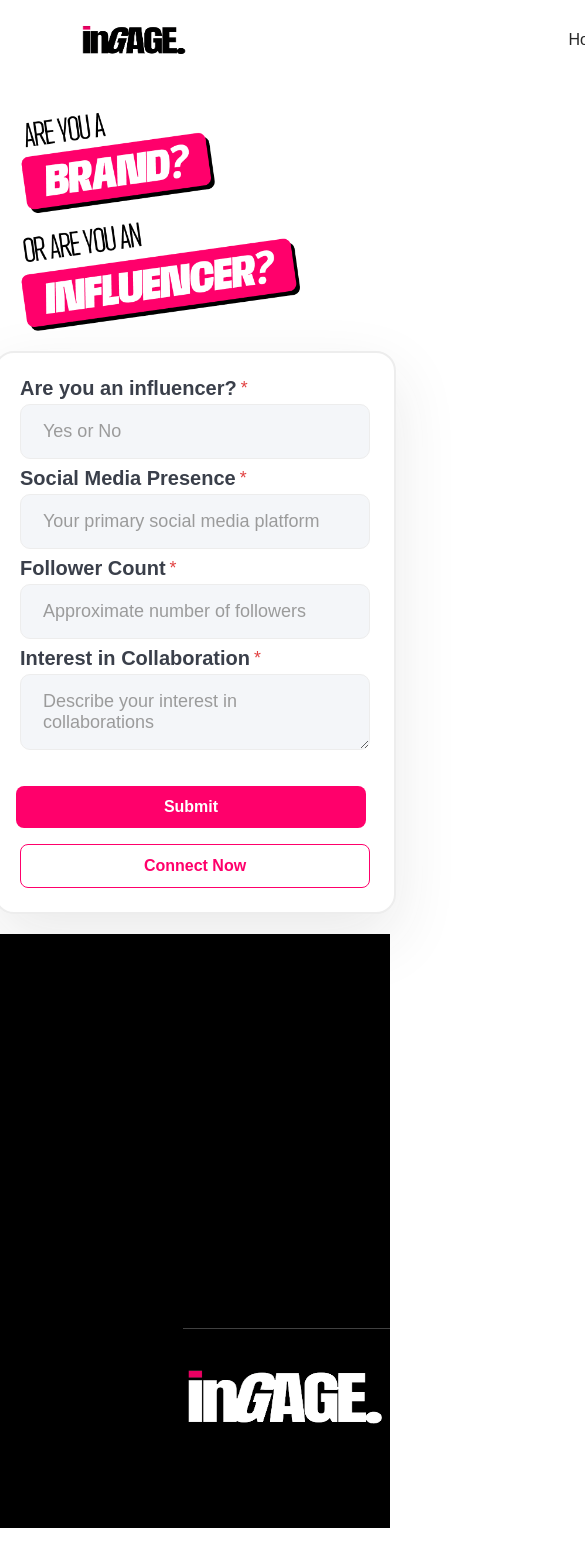
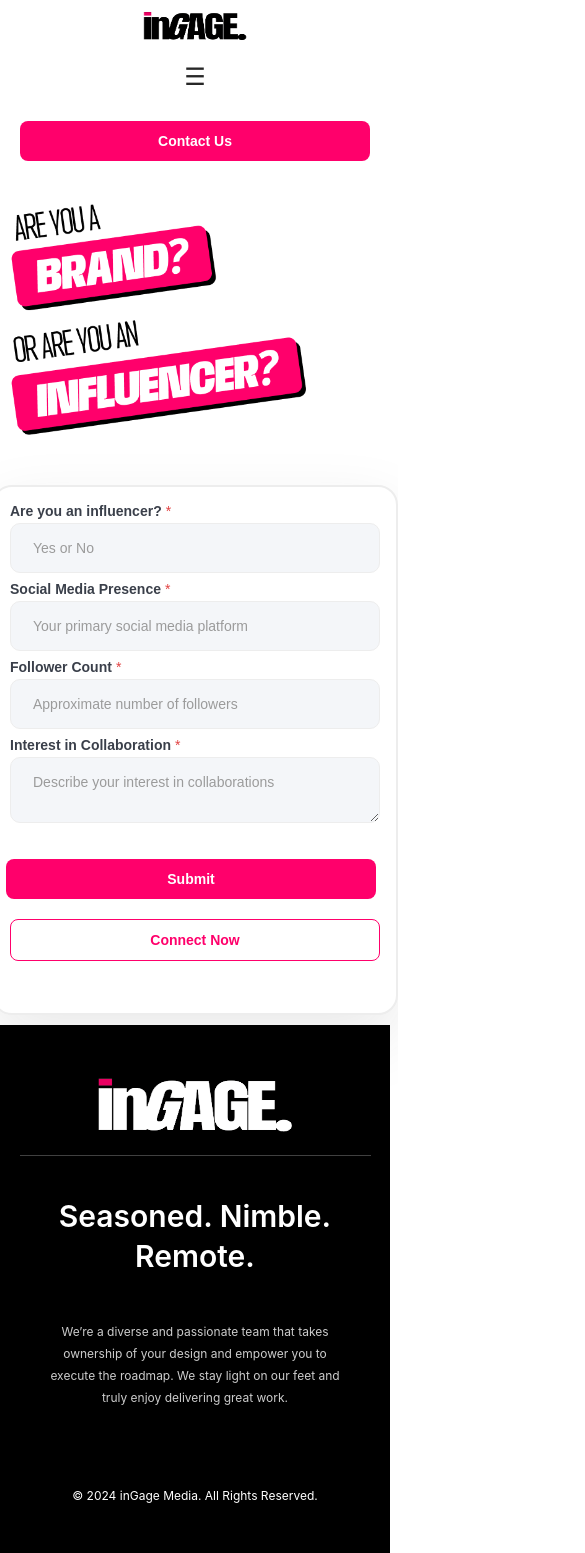
Before and after one commit to ashishmohapatra240/InGage-Frontend, a React (Create React App) app: page / in a window 390 px wide. Shown: the top 1553 px of the page, 585 px wide, since content can reach past the window. Before the commit the page ends 1528 px from the top, so only its background shows below. Built offline with nearby package versions, Linux system fonts and the light colour scheme; the HTML template or start-up script is replaced by a standard one.

Commit message:
added responsiveness in landing page and components

```diff
--- a/src/components/Footer/Footer.module.css
+++ b/src/components/Footer/Footer.module.css
@@ -1,14 +1,18 @@
-/* Footer.module.css */
-html, body {
+html,
+body {
   margin: 0;
   padding: 0;
 }
 
 .footerContainer {
   width: 100%;
-  height: 594px;
+  height: auto;
   position: relative;
   background: white;
+  padding: 50px 0;
+  display: flex;
+  justify-content: center;
+  align-items: center;
 }
 
 .blackBackground {
@@ -16,77 +20,80 @@ html, body {
   height: 100%;
   position: absolute;
   background: black;
+  top: 0;
 }
 
 .footerContent {
-  width: 1074px;
-  height: 393px;
-  position: absolute;
-  left: 183px;
-  top: 100px;
+  width: 90%;
+  max-width: 1074px;
+  min-height: 393px;
+  margin: auto;
+  position: relative;
+  display: flex;
+  flex-direction: column;
+  align-items: center;
 }
 
 .logo {
   width: 203.68px;
   height: 60px;
-  position: absolute;
-  left: 0;
-  top: 333px;
+  margin-top: auto;
 }
 
 .divider {
   width: 100%;
   height: 1px;
-  position: absolute;
-  top: 294px;
   background: rgba(255, 255, 255, 0.25);
+  margin: 20px 0;
 }
 
 .title {
-  position: absolute;
-  left: 285px;
-  top: 0;
   color: white;
   font-size: 40px;
-  font-family: 'Gilroy', sans-serif;
   font-weight: 600;
   line-height: 56px;
   text-align: center;
+  margin-top: 20px;
 }
 
 .description {
-  width: 659px;
-  position: absolute;
-  left: 207px;
-  top: 76px;
   color: rgba(255, 255, 255, 0.8);
   font-size: 14px;
-  font-family: 'Gilroy', sans-serif;
-  font-weight: 400;
   line-height: 22px;
   text-align: center;
+  padding: 0 20px;
+  margin: 20px 0;
 }
 
 .buttonGroup {
-  width: 242px;
-  height: 34px;
-  position: absolute;
-  left: 416px;
-  top: 160px;
   display: flex;
   justify-content: space-between;
+  width: 100%;
+  max-width: 242px;
+  margin: 20px 0;
 }
 
 .footerText {
-  position: absolute;
-  left: 402px;
-  top: 356px;
   color: white;
   font-size: 14px;
-  font-family: 'Gilroy', sans-serif;
-  font-weight: 400;
   line-height: 14px;
   text-align: center;
+  margin-top: 20px;
 }
 
-/* Add styles for buttons and social icons as needed */
+@media (max-width: 768px) {
+  .title {
+    font-size: 30px;
+    line-height: 40px;
+  }
+
+  .description,
+  .footerText {
+    font-size: 12px;
+  }
+
+  .buttonGroup {
+    flex-direction: column;
+    gap: 10px;
+  }
+}
--- a/src/components/Form/Form.module.css
+++ b/src/components/Form/Form.module.css
@@ -1,5 +1,4 @@
 :root {
-
   --background-color: #F4F6F9;
   --border-color: #EDEDED;
   --primary-text-color: #09101D;
@@ -20,7 +19,7 @@
   flex-direction: column;
   align-items: stretch;
   justify-content: space-between;
-  padding: 32px;
+  padding: var(--padding-md);
   width: 100%;
   max-width: 732px;
   min-height: 400px;
@@ -126,6 +125,17 @@
   opacity: 0.9;
 }
 
+@media (max-width: 1024px) {
+
+  .title,
+  .asterisk,
+  .inputText,
+  .textareaText,
+  .button {
+    font-size: 16px;
+  }
+}
+
 @media (max-width: 768px) {
   .formContainer {
     padding: 24px;
@@ -133,6 +143,7 @@
 
   .buttonContainer {
     flex-direction: column;
+    gap: 16px;
   }
 
   .submitButton,
@@ -141,3 +152,22 @@
     margin-top: 8px;
   }
 }
+
+@media (max-width: 480px) {
+
+  .title,
+  .asterisk,
+  .inputText,
+  .textareaText,
+  .button {
+    font-size: 14px;
+  }
+
+  .formContainer {
+    padding: 16px;
+  }
+
+  .buttonContainer {
+    gap: 12px;
+  }
+}
--- a/src/components/Header/Header.jsx
+++ b/src/components/Header/Header.jsx
@@ -1,18 +1,26 @@
-// Header.js
-import React from "react";
+import React, { useState } from "react";
 import styles from "./Header.module.css";
 import logo from "../../assets/images/Logo.png";
 
 const Header = () => {
+  const [isNavVisible, setIsNavVisible] = useState(false);
+
+  const toggleNav = () => {
+    setIsNavVisible(!isNavVisible);
+  };
+
   return (
-    <div className={styles.headerContainer}>
+    <header className={styles.headerContainer}>
       <div className={styles.headerContent}>
-        <img
-          className={styles.logo}
-          src={logo}
-          alt="Logo"
-        />
-        <nav className={styles.navigation}>
+        <img src={logo} alt="Logo" className={styles.logo} />
+        <div className={styles.menuIcon} onClick={toggleNav}>
+          ☰
+        </div>
+        <nav
+          className={`${styles.navigation} ${
+            isNavVisible ? styles.showNav : ""
+          }`}
+        >
           <a href="/" className={styles.navLink}>
             Home
           </a>
@@ -28,7 +36,7 @@ const Header = () => {
         </nav>
         <button className={styles.contactButton}>Contact Us</button>
       </div>
-    </div>
+    </header>
   );
 };
 
--- a/src/components/Header/Header.module.css
+++ b/src/components/Header/Header.module.css
@@ -1,23 +1,34 @@
-/* Header.module.css */
 .headerContainer {
-    width: 1440px;
-    height: 80px;
+    width: 100%;
+    max-width: 1440px;
     display: flex;
     justify-content: center;
-    align-items: center;
+    background-color: #fff;
+    margin: 0 auto;
+    padding: 20px 0;
+
 }
 
 .headerContent {
-    width: 1280px;
+    width: 100%;
+    max-width: 1280px;
     padding: 0 32px;
     display: flex;
     justify-content: space-between;
     align-items: center;
+    position: relative;
 }
 
 .logo {
     width: 108.19px;
     height: 31.78px;
+}
+
+.menuIcon {
+    display: none;
+    cursor: pointer;
+    font-size: 24px;
+    color: #272727;
 }
 
 .navigation {
@@ -48,3 +59,60 @@
     line-height: 24px;
     cursor: pointer;
 }
+
+@media (max-width: 1024px) {
+    .headerContent {
+        padding: 0 20px;
+    }
+
+    .navigation {
+        gap: 20px;
+    }
+
+    .navLink {
+        font-size: 14px;
+    }
+
+    .contactButton {
+        padding: 8px 16px;
+        font-size: 14px;
+    }
+}
+
+@media (max-width: 768px) {
+    .headerContainer {
+        padding-top: 10px;
+        /* Adds padding to ensure margin from top */
+    }
+
+    .headerContent {
+        flex-direction: column;
+        align-items: center;
+        gap: 20px;
+    }
+
+    .menuIcon {
+        display: block;
+    }
+
+    .navigation {
+        flex-direction: column;
+        width: 100%;
+        display: none;
+        gap: 10px;
+    }
+
+    .showNav {
+        display: flex;
+        position: relative;
+        padding-bottom: 20px;
+        /* Adds padding below the navigation for space */
+    }
+
+    .contactButton {
+        width: 100%;
+        position: relative;
+        margin-top: 10px;
+        /* Ensures button is below the navigation menu */
+    }
+}
--- /dev/null
+++ b/src/components/HeroImage/HeroImage.jsx
@@ -0,0 +1,10 @@
+import React from "react";
+import heroImage from "../../assets/images/Influencer.png";
+
+const HeroImage = () => (
+  <div className="hero-image" style={{ flex: 1 }}>
+    <img src={heroImage} alt="Hero" style={{ width: "80%", height: "auto" }} />
+  </div>
+);
+
+export default HeroImage;
--- a/src/components/HeroImage/index.jsx
+++ /dev/null
@@ -1,10 +0,0 @@
-import React from 'react';
-import heroImage from '../../assets/images/Influencer.png';
-
-const HeroImage = () => (
-  <div className="hero-image" style={{ flex: 1 }}>
-    <img src={heroImage} alt="Hero" style={{ width: '80%', height: 'auto' }} />
-  </div>
-);
-
-export default HeroImage;
--- a/src/pages/LandingPage/LandingPage.css
+++ b/src/pages/LandingPage/LandingPage.css
@@ -8,9 +8,8 @@
     min-height: 100vh;
 }
 
-/* Ensures the form and hero image take equal space */
-.landing-container > * {
-  flex: 1;
+.landing-container>* {
+    flex: 1;
 }
 
 @media (max-width: 1024px) {
@@ -18,9 +17,9 @@
         padding: 30px;
         gap: 24px;
     }
-    /* Adjusting the gap and ensuring the children fit better */
-    .landing-container > * {
-        flex-basis: 45%; /* Giving a bit more room for each child */
+
+    .landing-container>* {
+        flex-basis: 45%;
     }
 }
 
@@ -30,8 +29,15 @@
         padding: 20px;
         gap: 16px;
     }
-    /* On small screens, each child takes full width */
-    .landing-container > * {
+
+    .landing-container>* {
         flex-basis: 100%;
     }
 }
+
+@media (max-width: 480px) {
+    .landing-container {
+        padding: 10px;
+        gap: 10px;
+    }
+}
--- a/src/pages/LandingPage/LandingPage.jsx
+++ b/src/pages/LandingPage/LandingPage.jsx
@@ -1,6 +1,6 @@
 import React from 'react';
 import Form from '../../components/Form/Form';
-import HeroImage from '../../components/HeroImage';
+import HeroImage from '../../components/HeroImage/HeroImage';
 import './LandingPage.css';
 
 const LandingPage = () => {
```
Also changed, not shown: src/components/HeroImage/HeroImage.module.css (added, +39 -0 lines).
